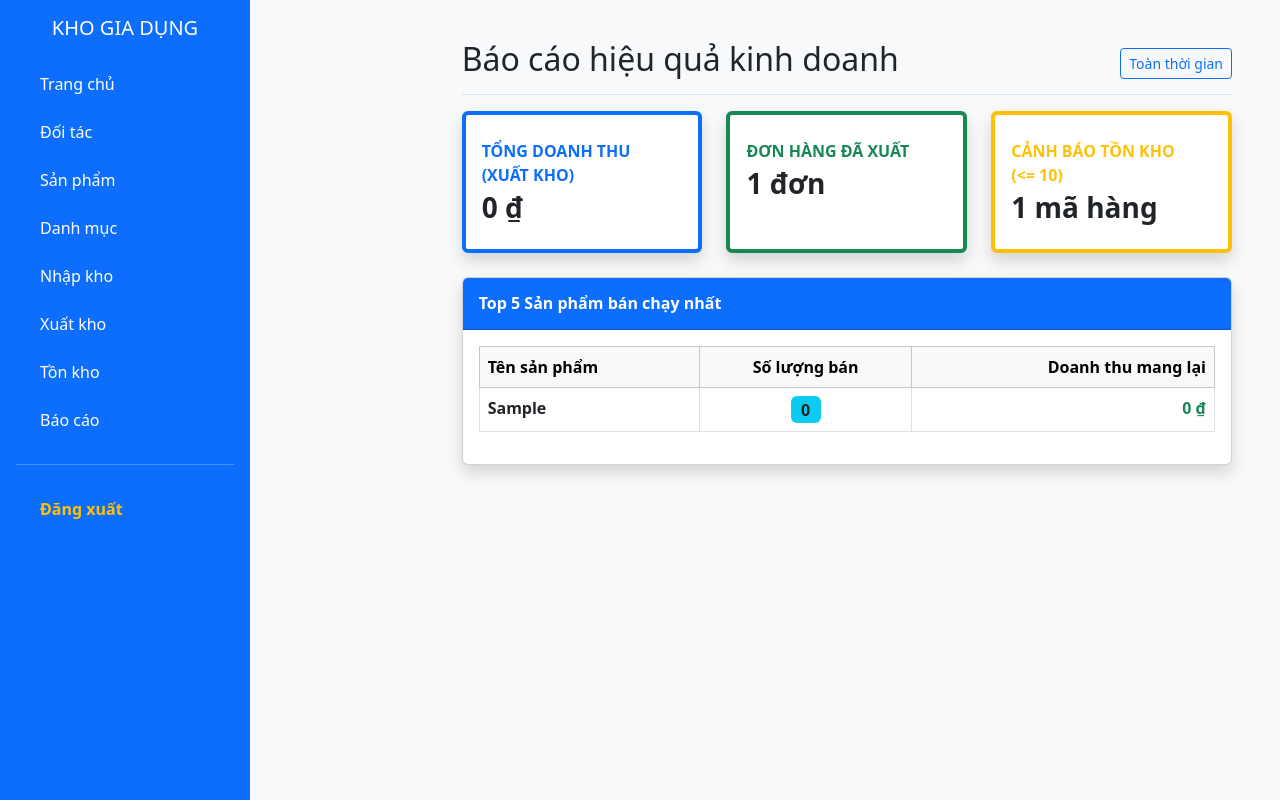
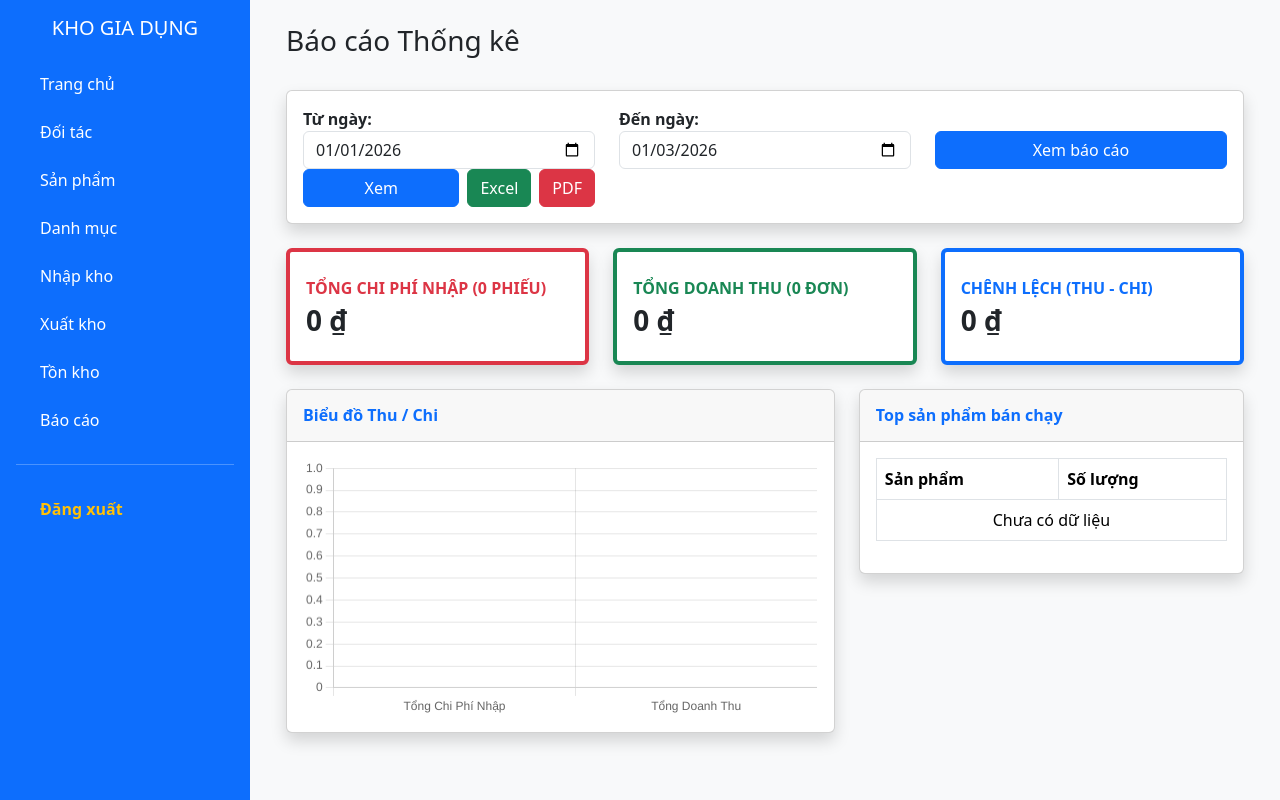
Before and after one commit to ITrian/gundamstore, a PHP site: page /Project_KhoGiaDung/report in a window 1280 px wide. Run offline with PHP 8.4, Linux system fonts and the light colour scheme; the visitor is signed in with stand-in values (Sample User, id 1); tables that the repository leaves empty or names only in its code hold one stand-in row (values such as "Sample post").

Commit message:
thêm phần xuất file pdf/excel trong báo cáo

```diff
--- a/app/controllers/ReportController.php
+++ b/app/controllers/ReportController.php
@@ -4,29 +4,150 @@ class ReportController extends Controller {
 
     public function __construct() {
         $this->requireLogin();
-        // Load Model vừa tạo
         $this->reportModel = $this->model('ReportModel');
     }
 
     public function index() {
-        // Lấy dữ liệu thật từ Database
-        $revenue = $this->reportModel->getTotalRevenue();
-        $ordersCount = $this->reportModel->countExportOrders();
-        $lowStockCount = $this->reportModel->countLowStock();
-        $topProducts = $this->reportModel->getTopSellingProducts();
+        // 1. Xử lý bộ lọc ngày tháng
+        // Nếu người dùng chọn ngày thì lấy, nếu không thì mặc định là ngày đầu tháng -> hôm nay
+        $fromDate = isset($_GET['from_date']) ? $_GET['from_date'] : date('Y-m-01');
+        $toDate = isset($_GET['to_date']) ? $_GET['to_date'] : date('Y-m-d');
 
-        // Đóng gói dữ liệu gửi sang View
+        // 2. Gọi Model lấy số liệu
+        $totalImport = $this->reportModel->getImportCost($fromDate, $toDate);
+        $totalExport = $this->reportModel->getExportRevenue($fromDate, $toDate);
+        $countImport = $this->reportModel->countTransactions('PHIEUNHAP', 'ngayNhap', $fromDate, $toDate);
+        $countExport = $this->reportModel->countTransactions('PHIEUXUAT', 'ngayXuat', $fromDate, $toDate);
+        $topProducts = $this->reportModel->getTopSelling($fromDate, $toDate);
+
+        // Tính lợi nhuận giả định (Doanh thu - Chi phí nhập)
+        // Lưu ý: Đây là cách tính đơn giản (Cash flow), chưa phải lãi gộp chuẩn kế toán
+        $profit = $totalExport - $totalImport;
+
         $data = [
-            'title' => 'Báo cáo thống kê',
+            'title' => 'Báo cáo Thống kê',
+            'from_date' => $fromDate,
+            'to_date' => $toDate,
             'stats' => [
-                'doanh_thu' => $revenue,
-                'don_hang' => $ordersCount,
-                'sap_het' => $lowStockCount
+                'chi_phi_nhap' => $totalImport,
+                'doanh_thu' => $totalExport,
+                'so_phieu_nhap' => $countImport,
+                'so_phieu_xuat' => $countExport,
+                'loi_nhuan' => $profit
             ],
             'top_products' => $topProducts
         ];
 
         $this->view('report/index', $data);
     }
+    public function exportExcel() {
+        // 1. Lấy dữ liệu giống như hàm index
+        $fromDate = isset($_GET['from_date']) ? $_GET['from_date'] : date('Y-m-01');
+        $toDate = isset($_GET['to_date']) ? $_GET['to_date'] : date('Y-m-d');
+
+        $stats = [
+            'chi_phi_nhap' => $this->reportModel->getImportCost($fromDate, $toDate),
+            'doanh_thu' => $this->reportModel->getExportRevenue($fromDate, $toDate),
+            'loi_nhuan' => $this->reportModel->getExportRevenue($fromDate, $toDate) - $this->reportModel->getImportCost($fromDate, $toDate)
+        ];
+        $topProducts = $this->reportModel->getTopSelling($fromDate, $toDate);
+
+        // 2. Thiết lập Header để trình duyệt hiểu đây là file Excel
+        $fileName = "Bao_cao_tu_{$fromDate}_den_{$toDate}.xls";
+        header("Content-Type: application/vnd.ms-excel; charset=utf-8");
+        header("Content-Disposition: attachment; filename=\"$fileName\"");
+        header("Pragma: no-cache");
+        header("Expires: 0");
+
+        // 3. Quan trọng: Thêm BOM để Excel đọc đúng tiếng Việt
+        echo "\xEF\xBB\xBF";
+
+        // 4. Xuất nội dung HTML (Excel sẽ tự convert HTML Table thành các ô)
+        ?>
+        <style>
+            table { border-collapse: collapse; width: 100%; }
+            th, td { border: 1px solid #000; padding: 5px; text-align: left; }
+            th { background-color: #f2f2f2; font-weight: bold; text-align: center; }
+            .number { text-align: right; }
+            .header-title { font-size: 18px; font-weight: bold; text-align: center; color: #2c3e50; }
+            .sub-title { text-align: center; font-style: italic; }
+        </style>
+
+        <table>
+            <tr>
+                <td colspan="3" class="header-title">BÁO CÁO HOẠT ĐỘNG KINH DOANH</td>
+            </tr>
+            <tr>
+                <td colspan="3" class="sub-title">Từ ngày <?php echo date('d/m/Y', strtotime($fromDate)); ?> đến ngày <?php echo date('d/m/Y', strtotime($toDate)); ?></td>
+            </tr>
+            <tr><td colspan="3"></td></tr> <tr style="background-color: #dff0d8;"><th colspan="3">I. TỔNG QUAN TÀI CHÍNH</th></tr>
+            <tr>
+                <td>1</td>
+                <td>Tổng Doanh Thu (Tiền bán hàng)</td>
+                <td class="number"><?php echo number_format($stats['doanh_thu']); ?> VNĐ</td>
+            </tr>
+            <tr>
+                <td>2</td>
+                <td>Tổng Chi Phí (Tiền nhập hàng)</td>
+                <td class="number"><?php echo number_format($stats['chi_phi_nhap']); ?> VNĐ</td>
+            </tr>
+            <tr>
+                <td>3</td>
+                <td><strong>Lợi Nhuận Tạm Tính</strong></td>
+                <td class="number" style="color: red; font-weight: bold;"><?php echo number_format($stats['loi_nhuan']); ?> VNĐ</td>
+            </tr>
+
+            <tr><td colspan="3"></td></tr>
+
+            <tr style="background-color: #d9edf7;"><th colspan="3">II. TOP SẢN PHẨM BÁN CHẠY</th></tr>
+            <tr>
+                <th>STT</th>
+                <th>Tên Sản Phẩm</th>
+                <th>Số Lượng Đã Bán</th>
+            </tr>
+            <?php
+            $i = 1;
+            foreach ($topProducts as $p): ?>
+            <tr>
+                <td style="text-align: center;"><?php echo $i++; ?></td>
+                <td><?php echo $p['tenHH']; ?></td>
+                <td class="number"><?php echo $p['soLuongBan']; ?></td>
+            </tr>
+            <?php endforeach; ?>
+
+            <tr><td colspan="3"></td></tr>
+            <tr>
+                <td></td>
+                <td></td>
+                <td style="text-align: center;">
+                    <em>Ngày ... tháng ... năm ...</em><br>
+                    <strong>Người lập báo cáo</strong><br>
+                    <br><br><br>
+                    <?php echo $_SESSION['user_name'] ?? 'Admin'; ?>
+                </td>
+            </tr>
+        </table>
+        <?php
+        exit(); // Dừng code để không bị lẫn HTML khác
+    }
+    public function printReport() {
+        // Lấy dữ liệu y hệt như trên
+        $fromDate = isset($_GET['from_date']) ? $_GET['from_date'] : date('Y-m-01');
+        $toDate = isset($_GET['to_date']) ? $_GET['to_date'] : date('Y-m-d');
+
+        $data = [
+            'from_date' => $fromDate,
+            'to_date' => $toDate,
+            'stats' => [
+                'chi_phi_nhap' => $this->reportModel->getImportCost($fromDate, $toDate),
+                'doanh_thu' => $this->reportModel->getExportRevenue($fromDate, $toDate),
+                'loi_nhuan' => $this->reportModel->getExportRevenue($fromDate, $toDate) - $this->reportModel->getImportCost($fromDate, $toDate)
+            ],
+            'top_products' => $this->reportModel->getTopSelling($fromDate, $toDate)
+        ];
+
+        // Gọi View in ấn (lưu ý: view này không load header/sidebar/footer chung)
+        $this->view('report/print', $data);
+    }
 }
 ?>
--- a/app/models/ReportModel.php
+++ b/app/models/ReportModel.php
@@ -6,57 +6,49 @@ class ReportModel {
         $this->conn = Database::getInstance()->getConnection();
     }
 
-    // 1. Tính tổng doanh thu (Từ bảng Chi tiết phiếu xuất)
-    public function getTotalRevenue() {
-        // Tổng tiền = Số lượng * Đơn giá của tất cả các dòng xuất
-        $sql = "SELECT SUM(soLuong * donGia) as total FROM CT_PHIEUXUAT";
+    // 1. Tổng tiền nhập hàng (Chi phí) theo khoảng thời gian
+    public function getImportCost($fromDate, $toDate) {
+        $sql = "SELECT SUM(ct.soLuong * ct.donGia) as total
+                FROM CT_PHIEUNHAP ct
+                JOIN PHIEUNHAP pn ON ct.maPN = pn.maPN
+                WHERE DATE(pn.ngayNhap) BETWEEN :fromDate AND :toDate";
         $stmt = $this->conn->prepare($sql);
-        $stmt->execute();
-        $result = $stmt->fetch();
-        return $result['total'] ?? 0;
+        $stmt->execute([':fromDate' => $fromDate, ':toDate' => $toDate]);
+        return $stmt->fetch()['total'] ?? 0;
     }
 
-    // 2. Đếm số đơn hàng đã xuất
-    public function countExportOrders() {
-        $sql = "SELECT COUNT(*) as total FROM PHIEUXUAT";
+    // 2. Tổng tiền xuất hàng (Doanh thu) theo khoảng thời gian
+    public function getExportRevenue($fromDate, $toDate) {
+        $sql = "SELECT SUM(ct.soLuong * ct.donGia) as total
+                FROM CT_PHIEUXUAT ct
+                JOIN PHIEUXUAT px ON ct.maPX = px.maPX
+                WHERE DATE(px.ngayXuat) BETWEEN :fromDate AND :toDate";
         $stmt = $this->conn->prepare($sql);
-        $stmt->execute();
-        $result = $stmt->fetch();
-        return $result['total'];
+        $stmt->execute([':fromDate' => $fromDate, ':toDate' => $toDate]);
+        return $stmt->fetch()['total'] ?? 0;
     }
 
-    // 3. Đếm số mặt hàng sắp hết (Tồn kho <= 10)
-    public function countLowStock() {
-        // Dùng subquery để tính tổng tồn từng món, sau đó đếm những món <= 10
-        $sql = "SELECT COUNT(*) as total FROM (
-                    SELECT SUM(tk.soLuongTon) as tongTon
-                    FROM HANGHOA h
-                    JOIN LOHANG lh ON h.maHH = lh.maHH
-                    JOIN TONKHO tk ON lh.maLo = tk.maLo
-                    GROUP BY h.maHH
-                    HAVING tongTon <= 10
-                ) as subquery";
-
+    // 3. Đếm số đơn nhập/xuất
+    public function countTransactions($table, $dateColumn, $fromDate, $toDate) {
+        $sql = "SELECT COUNT(*) as total FROM $table
+                WHERE DATE($dateColumn) BETWEEN :fromDate AND :toDate";
         $stmt = $this->conn->prepare($sql);
-        $stmt->execute();
-        $result = $stmt->fetch();
-        return $result['total'] ?? 0;
+        $stmt->execute([':fromDate' => $fromDate, ':toDate' => $toDate]);
+        return $stmt->fetch()['total'];
     }
 
-    // 4. Lấy Top 5 sản phẩm bán chạy nhất
-    public function getTopSellingProducts($limit = 5) {
-        $sql = "SELECT h.tenHH,
-                       SUM(ct.soLuong) as totalSold,
-                       SUM(ct.soLuong * ct.donGia) as revenue
+    // 4. Top 5 sản phẩm bán chạy nhất trong khoảng thời gian
+    public function getTopSelling($fromDate, $toDate) {
+        $sql = "SELECT h.tenHH, SUM(ct.soLuong) as soLuongBan
                 FROM CT_PHIEUXUAT ct
+                JOIN PHIEUXUAT px ON ct.maPX = px.maPX
                 JOIN HANGHOA h ON ct.maHH = h.maHH
+                WHERE DATE(px.ngayXuat) BETWEEN :fromDate AND :toDate
                 GROUP BY h.maHH, h.tenHH
-                ORDER BY totalSold DESC
-                LIMIT :limit";
-
+                ORDER BY soLuongBan DESC
+                LIMIT 5";
         $stmt = $this->conn->prepare($sql);
-        $stmt->bindValue(':limit', $limit, PDO::PARAM_INT);
-        $stmt->execute();
+        $stmt->execute([':fromDate' => $fromDate, ':toDate' => $toDate]);
         return $stmt->fetchAll();
     }
 }
--- a/app/views/report/index.php
+++ b/app/views/report/index.php
@@ -1,31 +1,61 @@
 <?php require_once APP_ROOT . '/views/layouts/header.php'; ?>
 <?php require_once APP_ROOT . '/views/layouts/sidebar.php'; ?>
 
-<main class="col-md-9 ms-sm-auto col-lg-10 px-md-4">
-    <div class="d-flex justify-content-between flex-wrap flex-md-nowrap align-items-center pt-3 pb-2 mb-3 border-bottom">
-        <h1 class="h2">Báo cáo hiệu quả kinh doanh</h1>
-        <div class="btn-toolbar mb-2 mb-md-0">
-            <button type="button" class="btn btn-sm btn-outline-primary">
-                <i class="bi bi-calendar"></i> Toàn thời gian
+<div class="container-fluid">
+    <div class="d-flex justify-content-between align-items-center mb-4">
+        <h1 class="h3 text-gray-800">Báo cáo Thống kê</h1>
+    </div>
+
+    <div class="card shadow mb-4">
+        <div class="card-body">
+            <form action="" method="GET" class="row align-items-end">
+                <div class="col-md-4">
+                    <label class="fw-bold">Từ ngày:</label>
+                    <input type="date" name="from_date" id="startDate" class="form-control"
+                        value="<?php echo $data['from_date']; ?>">
+                </div>
+
+                <div class="col-md-4">
+                    <label class="fw-bold">Đến ngày:</label>
+                    <input type="date" name="to_date" id="endDate" class="form-control"
+                        value="<?php echo $data['to_date']; ?>">
+                </div>
+                <div class="col-md-4">
+                    <button type="submit" class="btn btn-primary w-100">
+                        <i class="bi bi-filter"></i> Xem báo cáo
                     </button>
+                </div>
+                <div class="col-md-4 d-flex gap-2">
+                    <button type="submit" class="btn btn-primary flex-grow-1">
+                        <i class="bi bi-filter"></i> Xem
+                    </button>
+
+                    <a href="<?php echo BASE_URL; ?>/report/exportExcel?from_date=<?php echo $data['from_date']; ?>&to_date=<?php echo $data['to_date']; ?>"
+                    class="btn btn-success">
+                    <i class="bi bi-file-earmark-excel"></i> Excel
+                    </a>
+
+                    <a href="<?php echo BASE_URL; ?>/report/printReport?from_date=<?php echo $data['from_date']; ?>&to_date=<?php echo $data['to_date']; ?>"
+                    target="_blank" class="btn btn-danger">
+                    <i class="bi bi-printer"></i> PDF
+                    </a>
+                </div>
+            </form>
         </div>
     </div>
 
     <div class="row">
         <div class="col-xl-4 col-md-6 mb-4">
-            <div class="card border-start border-primary border-4 shadow h-100 py-2">
+            <div class="card border-start border-danger border-4 shadow h-100 py-2">
                 <div class="card-body">
                     <div class="row no-gutters align-items-center">
                         <div class="col mr-2">
-                            <div class="text-xs fw-bold text-primary text-uppercase mb-1">
-                                Tổng Doanh Thu (Xuất kho)
+                            <div class="text-xs fw-bold text-danger text-uppercase mb-1">
+                                Tổng Chi Phí Nhập (<?php echo $data['stats']['so_phieu_nhap']; ?> phiếu)
                             </div>
                             <div class="h3 mb-0 fw-bold text-gray-800">
-                                <?php echo number_format($data['stats']['doanh_thu']); ?> ₫
+                                <?php echo number_format($data['stats']['chi_phi_nhap']); ?> ₫
                             </div>
-                        </div>
-                        <div class="col-auto">
-                            <i class="bi bi-currency-dollar fs-1 text-gray-300"></i>
                         </div>
                     </div>
                 </div>
@@ -38,14 +68,11 @@
                     <div class="row no-gutters align-items-center">
                         <div class="col mr-2">
                             <div class="text-xs fw-bold text-success text-uppercase mb-1">
-                                Đơn hàng đã xuất
+                                Tổng Doanh Thu (<?php echo $data['stats']['so_phieu_xuat']; ?> đơn)
                             </div>
                             <div class="h3 mb-0 fw-bold text-gray-800">
-                                <?php echo number_format($data['stats']['don_hang']); ?> đơn
+                                <?php echo number_format($data['stats']['doanh_thu']); ?> ₫
                             </div>
-                        </div>
-                        <div class="col-auto">
-                            <i class="bi bi-receipt fs-1 text-gray-300"></i>
                         </div>
                     </div>
                 </div>
@@ -53,19 +80,16 @@
         </div>
 
         <div class="col-xl-4 col-md-6 mb-4">
-            <div class="card border-start border-warning border-4 shadow h-100 py-2">
+            <div class="card border-start border-primary border-4 shadow h-100 py-2">
                 <div class="card-body">
                     <div class="row no-gutters align-items-center">
                         <div class="col mr-2">
-                            <div class="text-xs fw-bold text-warning text-uppercase mb-1">
-                                Cảnh báo tồn kho (<= 10)
+                            <div class="text-xs fw-bold text-primary text-uppercase mb-1">
+                                Chênh lệch (Thu - Chi)
                             </div>
                             <div class="h3 mb-0 fw-bold text-gray-800">
-                                <?php echo number_format($data['stats']['sap_het']); ?> mã hàng
+                                <?php echo number_format($data['stats']['loi_nhuan']); ?> ₫
                             </div>
-                        </div>
-                        <div class="col-auto">
-                            <i class="bi bi-exclamation-triangle fs-1 text-gray-300"></i>
                         </div>
                     </div>
                 </div>
@@ -73,47 +97,123 @@
         </div>
     </div>
 
+    <div class="row">
+        <div class="col-lg-7">
             <div class="card shadow mb-4">
-        <div class="card-header py-3 bg-primary text-white">
-            <h6 class="m-0 fw-bold"><i class="bi bi-graph-up"></i> Top 5 Sản phẩm bán chạy nhất</h6>
+                <div class="card-header py-3">
+                    <h6 class="m-0 fw-bold text-primary">Biểu đồ Thu / Chi</h6>
+                </div>
+                <div class="card-body">
+                    <canvas id="myChart"></canvas>
+                </div>
+            </div>
+        </div>
+
+        <div class="col-lg-5">
+            <div class="card shadow mb-4">
+                <div class="card-header py-3">
+                    <h6 class="m-0 fw-bold text-primary">Top sản phẩm bán chạy</h6>
                 </div>
                 <div class="card-body">
                     <div class="table-responsive">
-                <table class="table table-bordered table-hover" width="100%" cellspacing="0">
-                    <thead class="table-light">
+                        <table class="table table-bordered" width="100%" cellspacing="0">
+                            <thead>
                                 <tr>
-                            <th>Tên sản phẩm</th>
-                            <th class="text-center">Số lượng bán</th>
-                            <th class="text-end">Doanh thu mang lại</th>
+                                    <th>Sản phẩm</th>
+                                    <th>Số lượng</th>
                                 </tr>
                             </thead>
                             <tbody>
                                 <?php if (!empty($data['top_products'])): ?>
-                            <?php foreach ($data['top_products'] as $prod): ?>
+                                    <?php foreach ($data['top_products'] as $p): ?>
                                     <tr>
-                                <td class="fw-bold text-dark"><?php echo $prod['tenHH']; ?></td>
-                                <td class="text-center">
-                                    <span class="badge bg-info text-dark fs-6">
-                                        <?php echo number_format($prod['totalSold']); ?>
-                                    </span>
-                                </td>
-                                <td class="text-end fw-bold text-success">
-                                    <?php echo number_format($prod['revenue']); ?> ₫
-                                </td>
+                                        <td><?php echo $p['tenHH']; ?></td>
+                                        <td class="fw-bold text-center"><?php echo $p['soLuongBan']; ?></td>
                                     </tr>
                                     <?php endforeach; ?>
                                 <?php else: ?>
-                            <tr>
-                                <td colspan="3" class="text-center text-muted py-4">
-                                    Chưa có dữ liệu bán hàng. Hãy tạo phiếu xuất kho để xem báo cáo!
-                                </td>
-                            </tr>
+                                    <tr><td colspan="2" class="text-center">Chưa có dữ liệu</td></tr>
                                 <?php endif; ?>
                             </tbody>
                         </table>
                     </div>
                 </div>
             </div>
-</main>
+        </div>
+    </div>
+</div>
+
+<script src="https://cdn.jsdelivr.net/npm/chart.js"></script>
+
+<script>
+    // Lấy dữ liệu từ PHP sang JS
+    const totalImport = <?php echo $data['stats']['chi_phi_nhap']; ?>;
+    const totalExport = <?php echo $data['stats']['doanh_thu']; ?>;
+
+    const ctx = document.getElementById('myChart');
+
+    new Chart(ctx, {
+        type: 'bar', // Loại biểu đồ cột
+        data: {
+            labels: ['Tổng Chi Phí Nhập', 'Tổng Doanh Thu'],
+            datasets: [{
+                label: 'Số tiền (VNĐ)',
+                data: [totalImport, totalExport],
+                backgroundColor: [
+                    'rgba(255, 99, 132, 0.6)', // Màu đỏ cho chi phí
+                    'rgba(75, 192, 192, 0.6)'  // Màu xanh cho doanh thu
+                ],
+                borderColor: [
+                    'rgb(255, 99, 132)',
+                    'rgb(75, 192, 192)'
+                ],
+                borderWidth: 1
+            }]
+        },
+        options: {
+            scales: {
+                y: {
+                    beginAtZero: true
+                }
+            },
+            responsive: true,
+            plugins: {
+                legend: {
+                    display: false // Ẩn chú thích vì đã có label trục
+                }
+            }
+        }
+    });
+    const startDateInput = document.getElementById('startDate');
+    const endDateInput = document.getElementById('endDate');
+
+    // 1. Khi thay đổi "Từ ngày"
+    startDateInput.addEventListener('change', function() {
+        // Cập nhật thuộc tính min của "Đến ngày"
+        endDateInput.min = this.value;
+
+        // Nếu ngày kết thúc hiện tại lại nhỏ hơn ngày bắt đầu mới chọn -> Reset ngày kết thúc bằng ngày bắt đầu
+        if (endDateInput.value && endDateInput.value < this.value) {
+            endDateInput.value = this.value;
+        }
+    });
+
+    // 2. Khi thay đổi "Đến ngày"
+    endDateInput.addEventListener('change', function() {
+        // Cập nhật thuộc tính max của "Từ ngày"
+        startDateInput.max = this.value;
+
+        // Nếu ngày bắt đầu hiện tại lại lớn hơn ngày kết thúc mới chọn -> Reset ngày bắt đầu bằng ngày kết thúc
+        if (startDateInput.value && startDateInput.value > this.value) {
+            startDateInput.value = this.value;
+        }
+    });
+
+    // 3. Chạy logic này ngay khi tải trang (để áp dụng cho dữ liệu mặc định)
+    window.addEventListener('DOMContentLoaded', function() {
+        if(startDateInput.value) endDateInput.min = startDateInput.value;
+        if(endDateInput.value) startDateInput.max = endDateInput.value;
+    });
+</script>
 
 <?php require_once APP_ROOT . '/views/layouts/footer.php'; ?>
```
Also changed, not shown: app/views/report/print.php (added, +114 -0 lines). Lines whose indentation alone changed are shown as unchanged.
